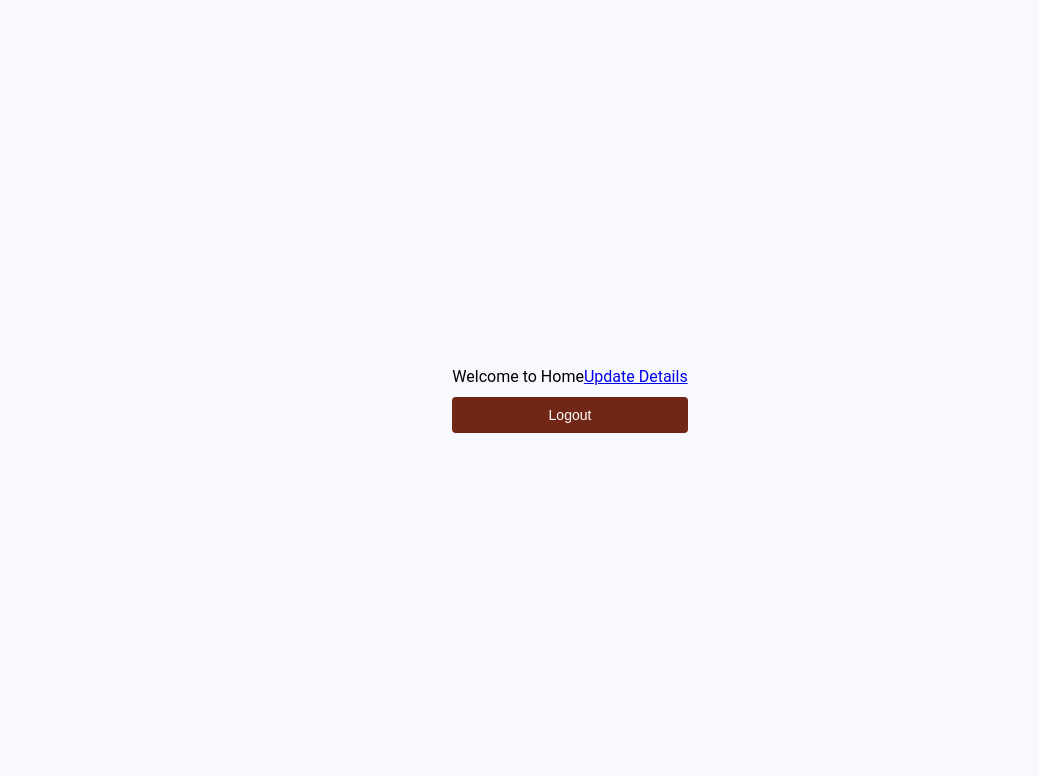
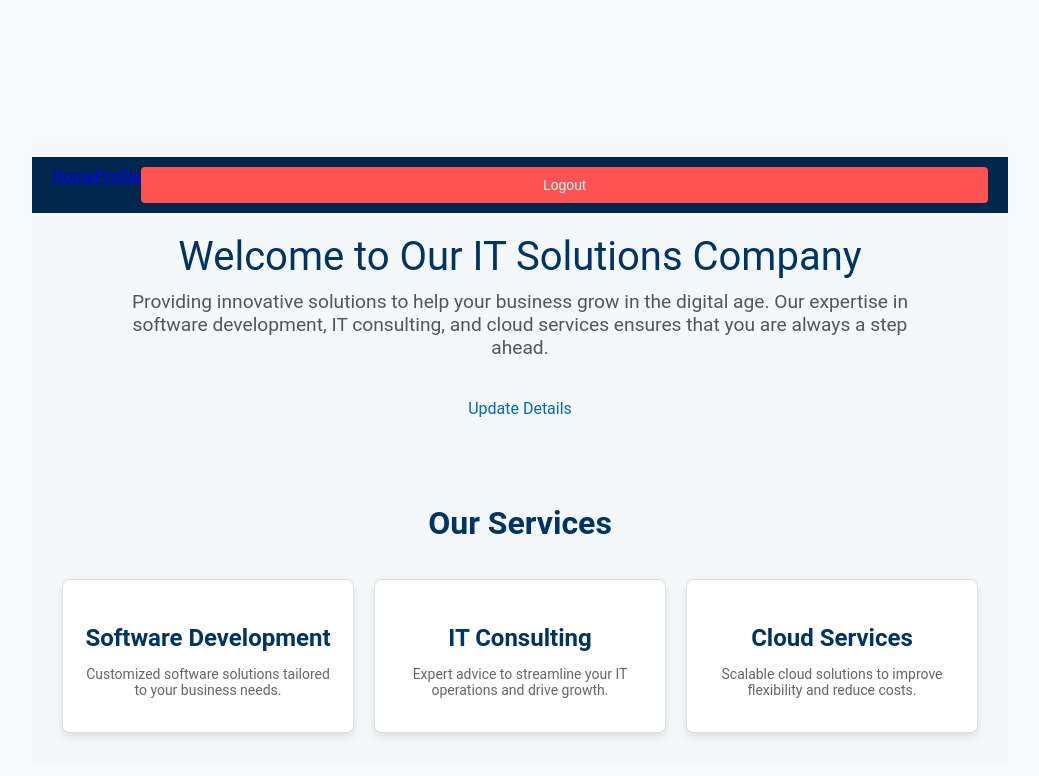
Before and after one commit to Anjishnu06/register-form-login-profile-updates, a React (Vite) app: page / in a window 1280 px wide. Shown: the top 776 px of the page, without its empty margins (70-1109 px from the left). Built offline with nearby package versions, Linux system fonts and the light colour scheme.

Commit message:
feature commit

```diff
--- a/package.json
+++ b/package.json
@@ -11,6 +11,7 @@
   },
   "dependencies": {
     "axios": "^1.7.7",
+    "bootstrap": "^5.3.3",
     "react": "^18.3.1",
     "react-dom": "^18.3.1",
     "react-router-dom": "^6.27.0"
--- /dev/null
+++ b/src/Home.css
@@ -0,0 +1,98 @@
+.home-container {
+    display: flex;
+    flex-direction: column;
+    align-items: center;
+    font-family: 'Roboto', sans-serif;
+    background-color: #f4f8fb;
+    padding: 20px;
+  }
+
+  .navbar {
+    width: 100%;
+    display: flex;
+    justify-content: space-around;
+    padding: 10px 20px;
+    background-color: #00274d;
+  }
+
+  .logout-button-home {
+    background-color: #ff5252;
+    color: white;
+    border: none;
+    border-radius: 4px;
+    padding: 10px 20px;
+    cursor: pointer;
+  }
+
+  .logout-button:hover {
+    background-color: #ff3333;
+  }
+
+  .welcome-section {
+    text-align: center;
+    max-width: 800px;
+    margin: 20px auto;
+  }
+
+  .welcome-title {
+    font-size: 2.5em;
+    color: #003366;
+  }
+
+  .welcome-description {
+    font-size: 1.2em;
+    color: #555;
+    margin-top: 10px;
+  }
+
+  .update-link {
+    display: inline-block;
+    margin-top: 20px;
+    font-size: 1em;
+    color: #0066cc;
+    text-decoration: none;
+  }
+
+  .update-link:hover {
+    text-decoration: underline;
+  }
+
+  .services-section {
+    width: 100%;
+    max-width: 1000px;
+    margin-top: 40px;
+    text-align: center;
+  }
+
+  .services-title {
+    font-size: 2em;
+    color: #003366;
+  }
+
+  .service-cards {
+    display: flex;
+    justify-content: space-around;
+    flex-wrap: wrap;
+    margin-top: 20px;
+  }
+
+  .service-card {
+    background-color: #ffffff;
+    border: 1px solid #ddd;
+    border-radius: 8px;
+    padding: 20px;
+    width: 250px;
+    margin: 10px;
+    box-shadow: 0 4px 8px rgba(0, 0, 0, 0.1);
+    text-align: center;
+  }
+
+  .service-card h3 {
+    font-size: 1.5em;
+    color: #003366;
+    margin-bottom: 10px;
+  }
+
+  .service-card p {
+    color: #666;
+  }
--- a/src/Home.jsx
+++ b/src/Home.jsx
@@ -1,33 +1,47 @@
-import React, { useEffect } from 'react'
-import { Link } from 'react-router-dom'
+import React from 'react';
+import { Link } from 'react-router-dom';
 import { useNavigate } from 'react-router-dom';
+import './Home.css';
 
 export const Home = () => {
-  // const sessionID = sessionStorage.getItem("sessionID");
   const navigate = useNavigate();
-
-  // useEffect(() => {
-  //   if(!sessionID){
-  //     navigate('/login');
-  //   }
-  // }, [])
-
-  const handleLogout = ()=>{
-    // Clear session data
-  //  sessionStorage.removeItem("sessionID");
-  //  sessionStorage.removeItem("userDetails");
-
- // Redirect to login page
-   navigate("/login");
- }
+  const handleLogout = () => {
+    navigate('/login');
+  };
 
   return (
-    <div>
-      Welcome to Home
-      <Link to="/profile">Update Details</Link>
-      <div className="logout-button">
-          <button onClick={handleLogout}>Logout</button>
+    <div className="home-container">
+      <div className="navbar">
+        <Link to="/" className="home-link">Home</Link>
+        <Link to="/profile" className="profile-link">Profile</Link>
+        <button className="logout-button-home" onClick={handleLogout}>Logout</button>
+      </div>
+
+      <div className="welcome-section">
+        <h1 className="welcome-title">Welcome to Our IT Solutions Company</h1>
+        <p className="welcome-description">
+          Providing innovative solutions to help your business grow in the digital age. Our expertise in software development, IT consulting, and cloud services ensures that you are always a step ahead.
+        </p>
+        <Link to="/profile" className="update-link">Update Details</Link>
+      </div>
+
+      <div className="services-section">
+        <h2 className="services-title">Our Services</h2>
+        <div className="service-cards">
+          <div className="service-card">
+            <h3>Software Development</h3>
+            <p>Customized software solutions tailored to your business needs.</p>
+          </div>
+          <div className="service-card">
+            <h3>IT Consulting</h3>
+            <p>Expert advice to streamline your IT operations and drive growth.</p>
+          </div>
+          <div className="service-card">
+            <h3>Cloud Services</h3>
+            <p>Scalable cloud solutions to improve flexibility and reduce costs.</p>
+          </div>
+        </div>
       </div>
     </div>
-  )
-}
+  );
+};
--- a/src/Login.css
+++ b/src/Login.css
@@ -16,10 +16,10 @@
   }
 
   .password-container input {
-    width: calc(100% - 20px); /* Adjust based on your layout */
+    width: calc(100% - 20px);
   }
 
-  .toggle-password-button {
+  .toggle-password-login-button {
     position: absolute;
     right: 10px;
     top: 50%;
--- a/src/Login.jsx
+++ b/src/Login.jsx
@@ -1,7 +1,7 @@
 import React, { useState } from "react";
 import { useNavigate } from "react-router-dom";
 import axios from "axios";
-import "./Login.css"; // Import the shared CSS file
+import "./Login.css";
 
 export const Login = () => {
   const [formData, setFormData] = useState({
@@ -26,16 +26,16 @@ export const Login = () => {
     setIsLoading(true);
 
     try {
-      // Replace 'https://example.com/api/login' with your actual API endpoint
       const response = await axios.post(
         "https://demo-practice.onrender.com/login",
         formData
       );
 
+      sessionStorage.setItem("email", formData.email);
+
       if (response.status === 200) {
         console.log("User logged in:", response.data);
         setIsLoading(false);
-        // Redirect to the home page
         navigate("/");
       }
     } catch (err) {
@@ -45,7 +45,7 @@ export const Login = () => {
   };
 
   const togglePasswordVisibility = () => {
-    setIsPasswordVisible(!isPasswordVisible); // Toggle the password visibility state
+    setIsPasswordVisible(!isPasswordVisible);
   };
 
   return (
@@ -58,12 +58,6 @@ export const Login = () => {
       </div>
       <h1>Login to MSG Account</h1>
       <p>Enter your credentials to access your account</p>
-
-      {error && (
-        <p className="error-message" style={{ color: "red" }}>
-          {error}
-        </p>
-      )}
 
       <form onSubmit={handleSubmit}>
         <div className="input-group">
@@ -91,7 +85,7 @@ export const Login = () => {
             <span
               type="button"
               onClick={togglePasswordVisibility}
-              className="toggle-password-button"
+              className="toggle-password-login-button"
             >
               {isPasswordVisible ? "Hide" : "Show"}
             </span>
@@ -100,6 +94,11 @@ export const Login = () => {
         <button type="submit" disabled={isLoading} className="submit-button">
           {isLoading ? "Logging in..." : "Login"}
         </button>
+        {error && (
+        <p className="error-message" style={{ color: "red" }}>
+          {error}
+        </p>
+      )}
       </form>
     </div>
   );
--- a/src/Profile.jsx
+++ b/src/Profile.jsx
@@ -4,40 +4,45 @@ import { useNavigate } from 'react-router-dom';
 import './Profile.css'
 
 export const Profile = () => {
-  // Retrieve initial user data from localStorage
-  const storedUserData = JSON.parse(sessionStorage.getItem("userDetails")) || {};
-  const formUserData = JSON.parse(sessionStorage.getItem("formData")) || {};
-  const [userData, setUserData] = useState(storedUserData);
-  const [formData, setFormData] = useState(formUserData);
+  const email = sessionStorage.getItem("email");
+  const [userData,setUserData] = useState({})
   const [isLoading, setIsLoading] = useState(false);
   const [successMessage, setSuccessMessage] = useState('');
   const [errorMessage, setErrorMessage] = useState('');
-  const sessionID = sessionStorage.getItem("sessionID");
   const navigate = useNavigate();
 
+  useEffect(()=>{
+    const fetchData = async () => {
+      try {
+        const response = await axios.get(`https://demo-practice.onrender.com/userdata/${email}`);
+        setUserData(response.data);
+        sessionStorage.setItem('userDetails', JSON.stringify(response.data));
+      } catch (err) {
+        console.error(err);
+      }
+    }
+
+    fetchData();
+  },[])
+
   useEffect(() => {
-    if(!sessionID){
+    if(!email){
       navigate('/login');
     }
   })
 
   const handleLogout = ()=>{
-     // Clear session data
-    sessionStorage.removeItem("sessionID");
+    sessionStorage.removeItem("email");
     sessionStorage.removeItem("userDetails");
-
-  // Redirect to login page
     navigate("/login");
   }
-  // Handle changes in form inputs
   const handleChange = (e) => {
-    setFormData({
-      ...formData,
+    setUserData({
+      ...userData,
       [e.target.name]: e.target.value
     });
   };
 
-  // Handle form submission for updating user details
   const handleSubmit = async (e) => {
     e.preventDefault();
     setIsLoading(true);
@@ -45,20 +50,16 @@ export const Profile = () => {
     setErrorMessage('');
 
     try {
-      // Update user details with PATCH request
-      const response = await axios.put(`https://demo-practice.onrender.com/edit/${formData.email}`, {
-        first_name: formData.first_name,
-        last_name: formData.last_name,
-        email: formData.email,
+      const response = await axios.put(`https://demo-practice.onrender.com/edit/${userData.email}`, {
+        first_name: userData.first_name,
+        last_name: userData.last_name,
+        email: userData.email,
+        password: userData.password
       });
 
       if (response.status === 200) {
-        // Update localStorage with the new user data
-        sessionStorage.setItem('userDetails', JSON.stringify(response.data));
-
-        // Set success message and update state
+        console.log('Profile updated:', response.data);
         setSuccessMessage('Profile updated successfully!');
-        setUserData(response.data);
       }
     } catch (err) {
       setErrorMessage('An error occurred while updating the profile.');
@@ -80,7 +81,7 @@ export const Profile = () => {
             type="text"
             id="first_name"
             name="first_name"
-            value={formData.first_name || ''}
+            value={userData.first_name || ''}
             onChange={handleChange}
             disabled={isLoading}
           />
@@ -92,7 +93,7 @@ export const Profile = () => {
             type="text"
             id="last_name"
             name="last_name"
-            value={formData.last_name || ''}
+            value={userData.last_name || ''}
             onChange={handleChange}
             disabled={isLoading}
           />
@@ -104,9 +105,9 @@ export const Profile = () => {
             type="email"
             id="email"
             name="email"
-            value={formData.email || ''}
+            value={userData.email || ''}
             onChange={handleChange}
-            readOnly
+            disabled
           />
         </div>
 
@@ -116,7 +117,7 @@ export const Profile = () => {
             type="password"
             id="password"
             name="password"
-            value={formData.password || ''}
+            value={userData.password || ''}
             onChange={handleChange}
             disabled={isLoading}
           />
@@ -128,6 +129,7 @@ export const Profile = () => {
         <div className="logout-button">
           <button onClick={handleLogout}>Logout</button>
         </div>
+        {errorMessage && <p className="error-message">{errorMessage}</p>}
       </form>
     </div>
   );
--- a/src/Register.css
+++ b/src/Register.css
@@ -6,15 +6,20 @@ body {
     min-height: 100vh;
     margin: 0;
     font-family: 'Roboto', sans-serif;
+    padding-right: 100px;
+    padding-top:50px;
+    padding-bottom:80px;
   }
 
   .container {
     max-width: 600px;
-    width: 100%;
+    width: 120%;
     background-color: white;
     border-radius: 8px;
-    padding: 20px;
+    padding: 15px;
     box-shadow: 0 4px 16px rgba(0, 0, 0, 0.1);
+    /* margin-top: 50px;
+    margin-bottom: 50px; */
   }
 
   .form-box {
@@ -47,6 +52,10 @@ body {
     margin-bottom: 15px;
   }
 
+  .password-input{
+    position: relative;
+  }
+
   .input-group label {
     font-size: 12px;
     color: #5f6368;
@@ -58,6 +67,19 @@ body {
     border: 1px solid #dadce0;
     border-radius: 4px;
     font-size: 14px;
+  }
+
+  .toggle-password-button{
+    position: absolute;
+    right: 10px;
+    top: 50%;
+    transform: translateY(-50%);
+    background: none;
+    border: none;
+    color: black;
+    cursor: pointer;
+    font-size: 0.9em;
+    margin-top: 10px;
   }
 
   button {
```
Also changed, not shown: src/Register.jsx (+68 -59 lines), 1 other file (tests, documents, lock files or other folders).
